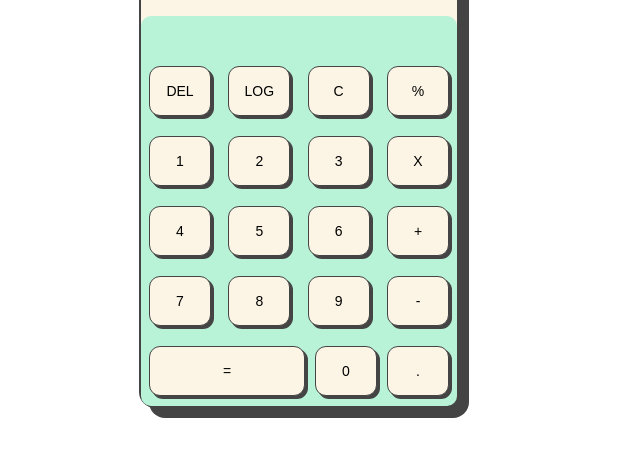
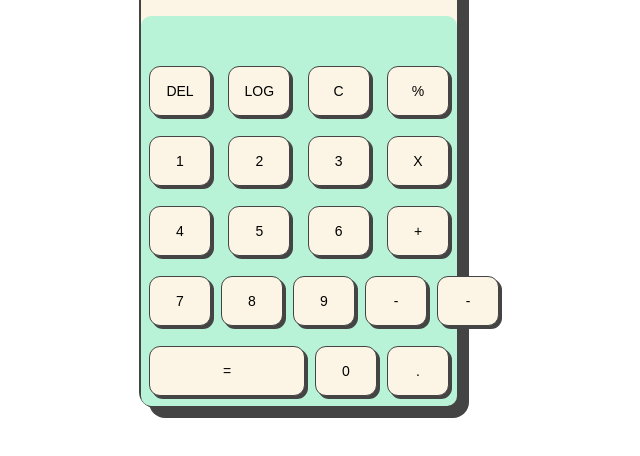
Before and after one commit to devcode03/Calculator, a plain HTML site: page index.html in a window 1280 px wide. Shown: the part 242-698 px from the top of the page, without its empty margins (341-981 px from the left). Drawn offline with Linux system fonts and the light colour scheme.

Commit message:
latesttt

```diff
--- a/index.html
+++ b/index.html
@@ -38,7 +38,7 @@
                 <button value="7" class="border">7</button>
                 <button value="8" class="border">8</button>
                 <button value="9" class="border">9</button>
-                <button value="-" class="border">-</button>
+                <button value="-" class="border">-</button><button value="-" class="border">-</button>
             </div>
             <div class="last-row">
                 <button value="result" class="last-btn border">=</button>
```
